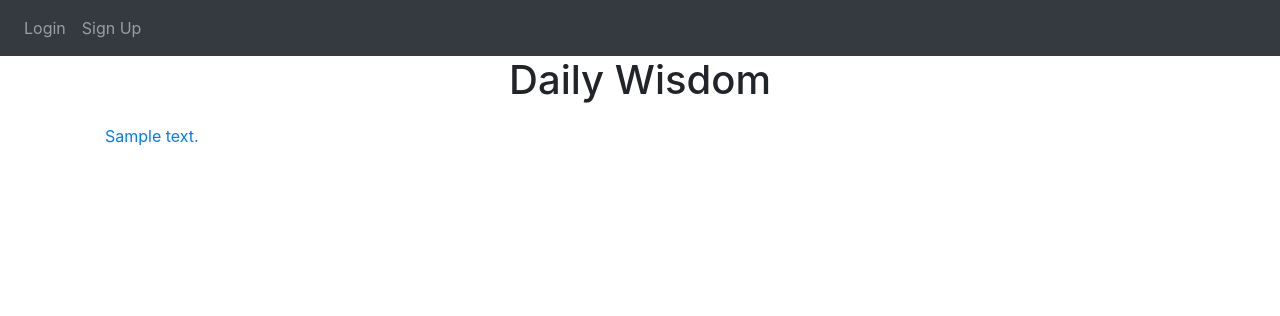
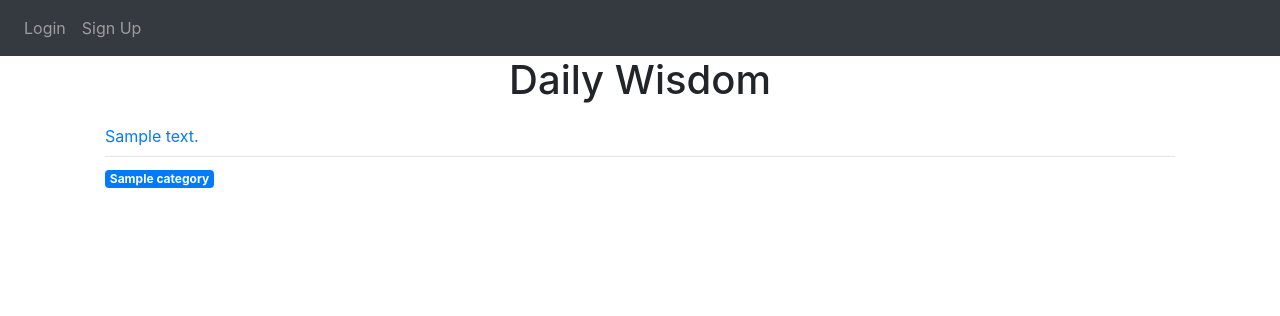
Before and after one commit to mila-z/baba-wisdom, a Flask app: template templates/daily_wisdom.html in a window 1280 px wide. Shown: the top 316 px of the page. Run offline with Flask 3, Linux system fonts and the light colour scheme; the template is opened without the code that fills it: most values are stand-ins (such as "Sample title", 1, 10 or a date in 2020); parts of the project's set-up code (start-up, migrations or seed data) failed here and were passed over; some libraries are stand-ins or nearby versions.

Commit message:
feat: show categories when displaying daily wisdom

```diff
--- a/templates/daily_wisdom.html
+++ b/templates/daily_wisdom.html
@@ -7,6 +7,14 @@
         <a href="{{ url_for('review.wisdom_reviews', wisdom_id=wisdom.id)}}">
             {{ wisdom.text }}
         </a>
+        {% if wisdom.categories %}
+            <hr class="my-2">
+            <div>
+                {% for category in wisdom.categories %}
+                    <span class="badge badge-primary">{{ category.name }}</span>
+                {% endfor %}
+            </div>
+        {% endif %}
     </li>
 </ul>
 {% endblock %}
```
